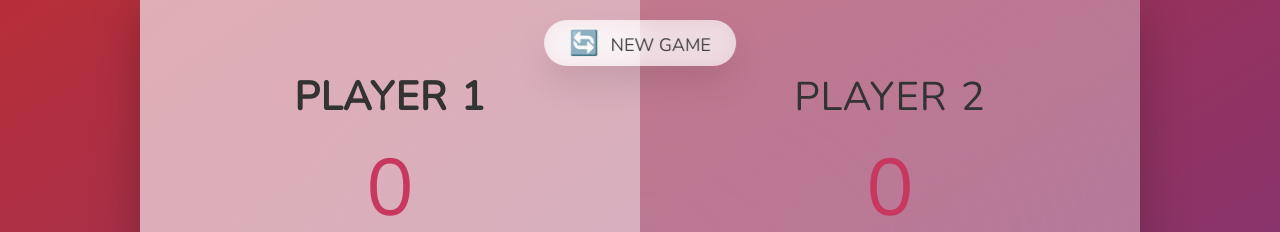
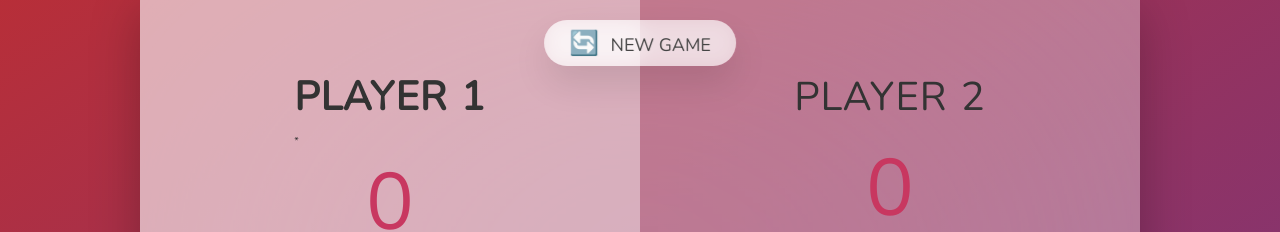
Before and after one commit to mdabbas-cse/pig-game-js, a website: page index.html in a window 1280 px wide. Shown: the part 120-352 px from the top of the page. Drawn offline with nearby package versions, Linux system fonts and the light colour scheme.

```diff
--- a/index.html
+++ b/index.html
@@ -12,7 +12,11 @@
 <body>
     <main>
         <section class="player player--0 player--active">
-            <h2 class="name" id="name--0">Player 1</h2>
+            <div>
+
+                <h2 class="name" id="name--0">Player 1</h2>
+                <span>*</span>
+            </div>
             <p class="score" id="score--0">0</p>
             <div class="current">
                 <p class="current-label">Current</p>
```
Also changed, not shown: README.md.
